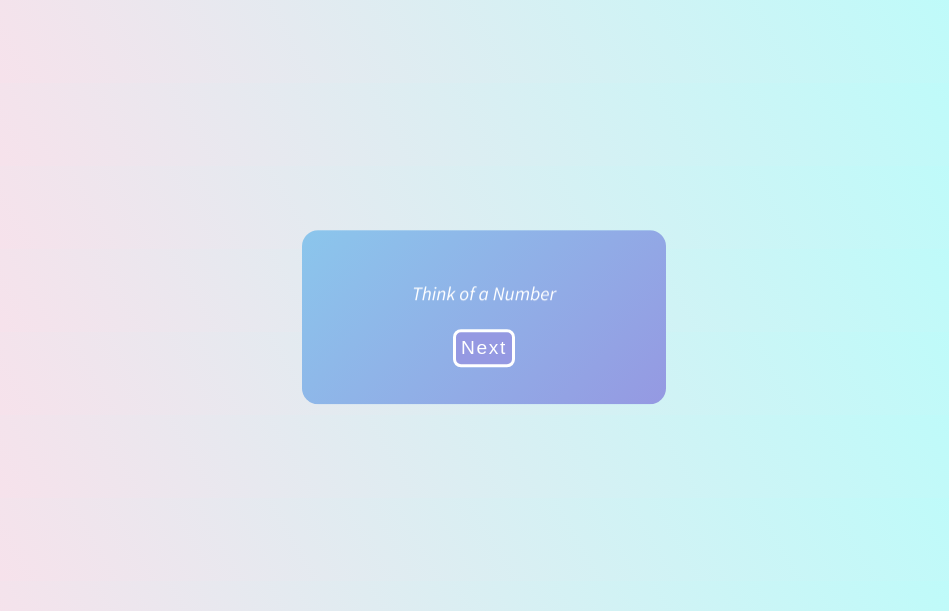
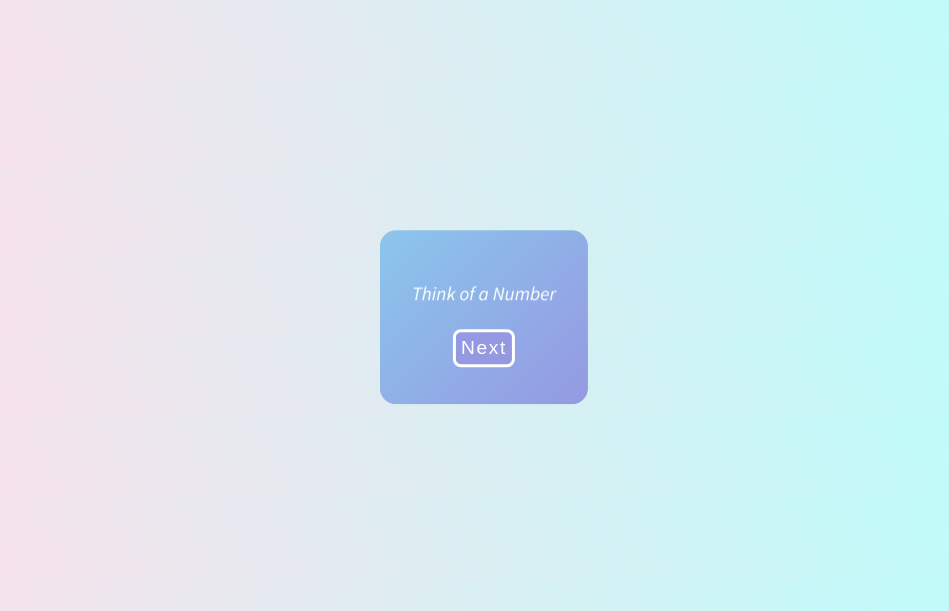
Before and after one commit to rkshaw20/Guess_number_game, a plain HTML site: page index.html in a window 1280 px wide. Shown: the part 83-694 px from the top of the page, without its empty margins (156-1105 px from the left). Drawn offline with Linux system fonts and the light colour scheme.

Commit message:
style:final

```diff
--- a/style.css
+++ b/style.css
@@ -24,7 +24,7 @@ h1{
 
   background-color: #8bc6ec;
   background-image: linear-gradient(135deg, #8bc6ec 0%, #9599e2 100%);
-  min-width: 300px;
+  /* min-width: 300px; */
   max-width: 600px;
   padding: 2rem;
   margin: auto;
```
